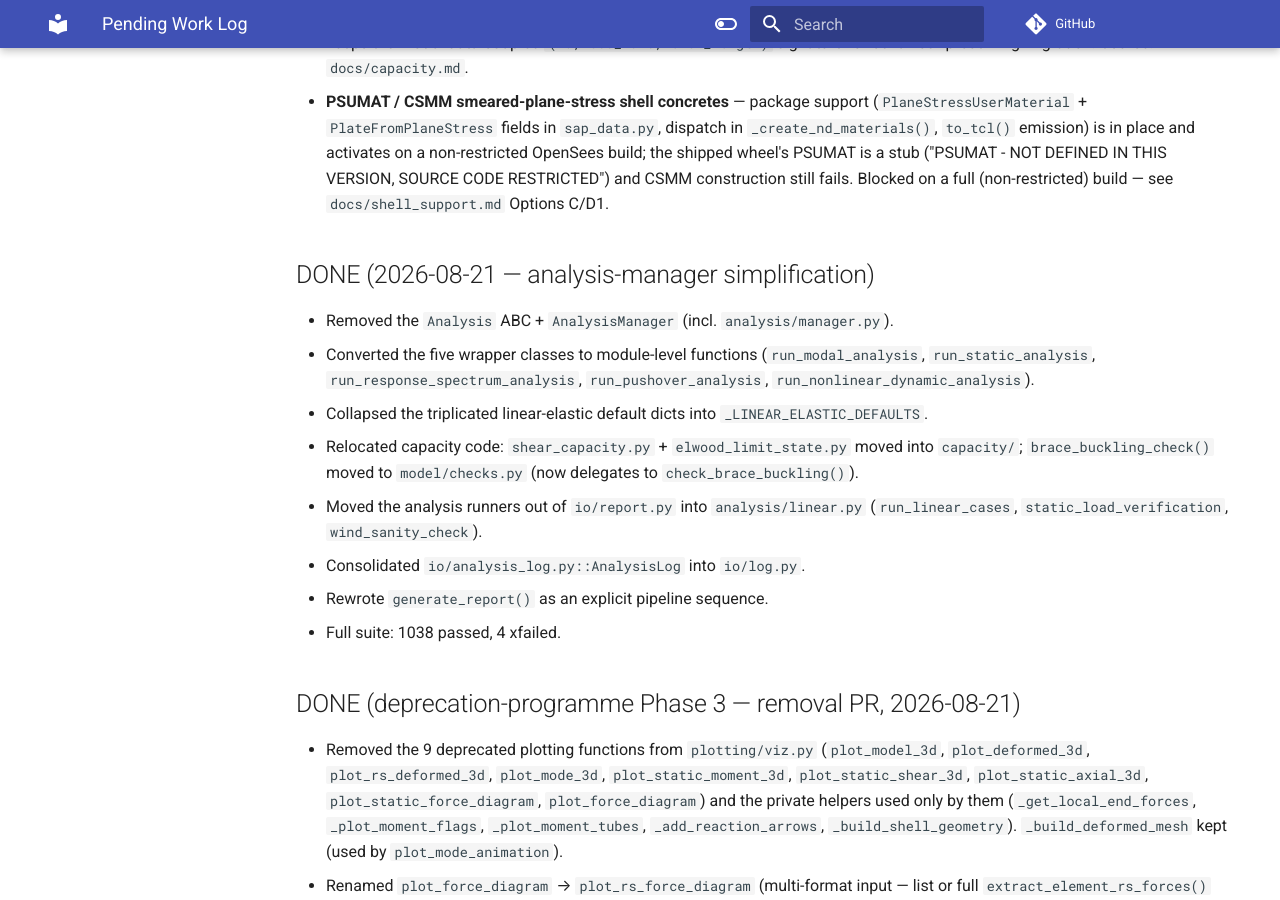
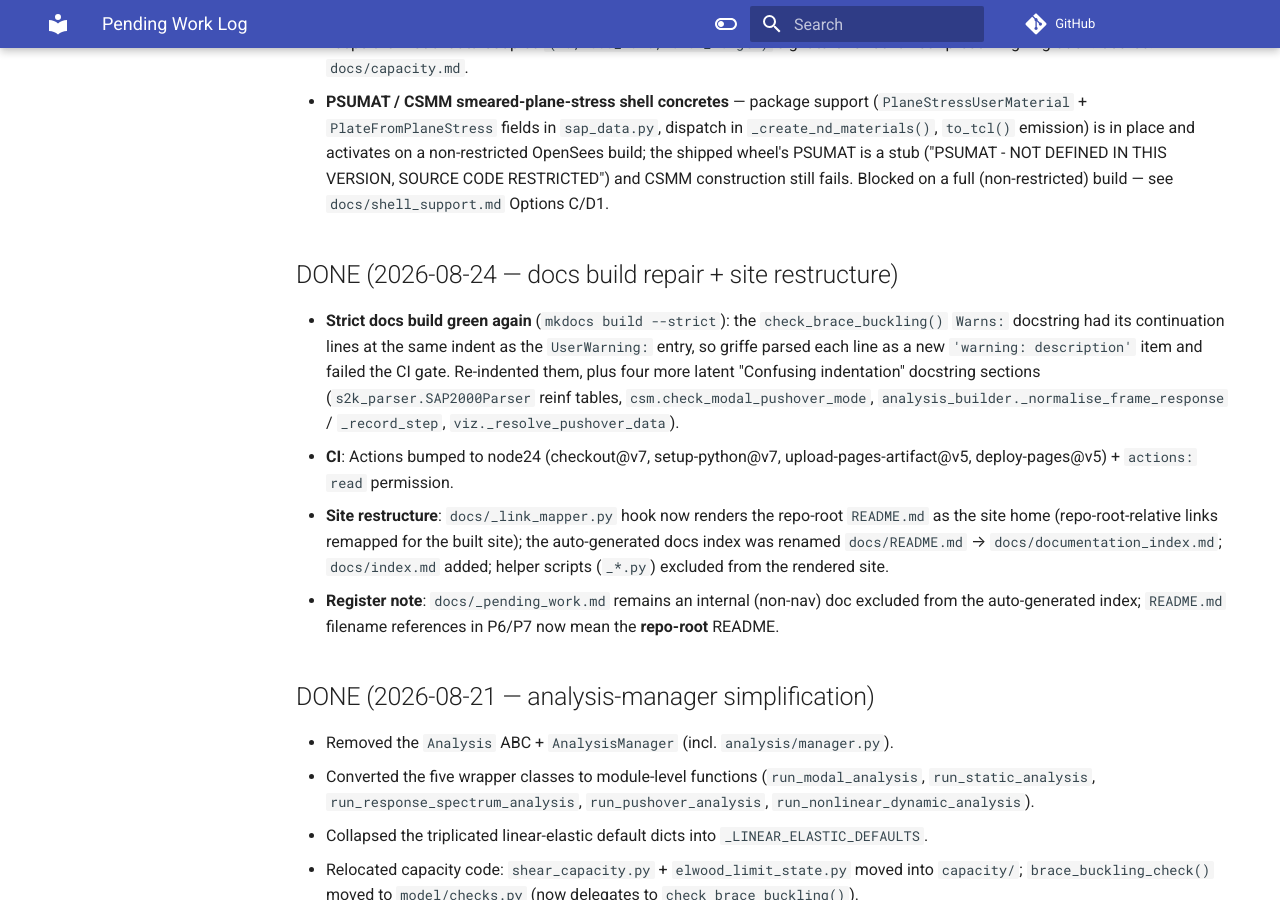
Before and after one commit to boustrephon/fea_toolkit, an MkDocs documentation site: the page built from docs/_pending_work.md, in a window 1280 px wide and 900 px high, scrolled down 4336 px. Built offline with MkDocs 1.6.1 and Material for MkDocs 9.7.7, drawn with Linux system fonts in a browser that asks for light colours; comment, search, counter and statistics services are not loaded; some of the changed text lies outside the part shown.

Commit message:
docs: re-update pending-work register (repo-root README refs, DONE entry)

```diff
--- a/docs/_pending_work.md
+++ b/docs/_pending_work.md
@@ -9,7 +9,7 @@ category: [planning]
 
 ## PENDING (active — not yet done)
 
-> Priority-ordered register (maintained 2026-08-23).  Every pending item
+> Priority-ordered register (maintained 2026-08-24).  Every pending item
 > below is cross-referenced to its source document.  **Sequencing notes:**
 > Tier 1 is gated — P1 (force-diagram unification) must land *before* the
 > P2 `viz.py` split.  The Tier 2 physics items cluster around the Vecchio &
@@ -172,7 +172,7 @@ post-peak-descent assertion (or a dedicated benchmark test).
 ### Tier 3 — Feature gaps (placeholders / partial)
 
 #### P6 — Section fiber patches (placeholders) + RC partial
-Source: `README.md` §5 "Section Types and Properties" table.
+Source: repo-root `README.md` §5 "Section Types and Properties" table.
 
 **What.** `to_fiber_patches()` is `🚧 Placeholder` for `ChannelSection`,
 `AngleSection`, `DoubleAngleSection`, `TeeSection`, `SDSection` (needs
@@ -199,7 +199,7 @@ and Tcl export (`export_model_to_tcl`).
 
 #### P7 — Python-native nonlinear dynamic (time-history) integration
 Source: `docs/nonlinear_dynamic_analysis.md` (frontmatter + Notes);
-`README.md` "TODO / Future Work".
+repo-root `README.md` "TODO / Future Work" section.
 
 **What.** `run_nonlinear_dynamic_analysis()` is complete **via the Tcl
 export + Xara/OpenSeesRT path**.  A **Python-native** transient integration
@@ -269,6 +269,27 @@ layers (Phases 1–4) are stable.
   wheel's PSUMAT is a stub ("PSUMAT - NOT DEFINED IN THIS VERSION, SOURCE
   CODE RESTRICTED") and CSMM construction still fails.  Blocked on a full
   (non-restricted) build — see `docs/shell_support.md` Options C/D1.
+
+## DONE (2026-08-24 — docs build repair + site restructure)
+
+- **Strict docs build green again** (`mkdocs build --strict`): the
+  `check_brace_buckling()` `Warns:` docstring had its continuation lines at
+  the same indent as the `UserWarning:` entry, so griffe parsed each line as
+  a new `'warning: description'` item and failed the CI gate.  Re-indented
+  them, plus four more latent "Confusing indentation" docstring sections
+  (`s2k_parser.SAP2000Parser` reinf tables, `csm.check_modal_pushover_mode`,
+  `analysis_builder._normalise_frame_response` / `_record_step`,
+  `viz._resolve_pushover_data`).
+- **CI**: Actions bumped to node24 (checkout@v7, setup-python@v7,
+  upload-pages-artifact@v5, deploy-pages@v5) + `actions: read` permission.
+- **Site restructure**: `docs/_link_mapper.py` hook now renders the
+  repo-root `README.md` as the site home (repo-root-relative links remapped
+  for the built site); the auto-generated docs index was renamed
+  `docs/README.md` → `docs/documentation_index.md`; `docs/index.md` added;
+  helper scripts (`_*.py`) excluded from the rendered site.
+- **Register note**: `docs/_pending_work.md` remains an internal (non-nav)
+  doc excluded from the auto-generated index; `README.md` filename
+  references in P6/P7 now mean the **repo-root** README.
 
 ## DONE (2026-08-21 — analysis-manager simplification)
 
```
